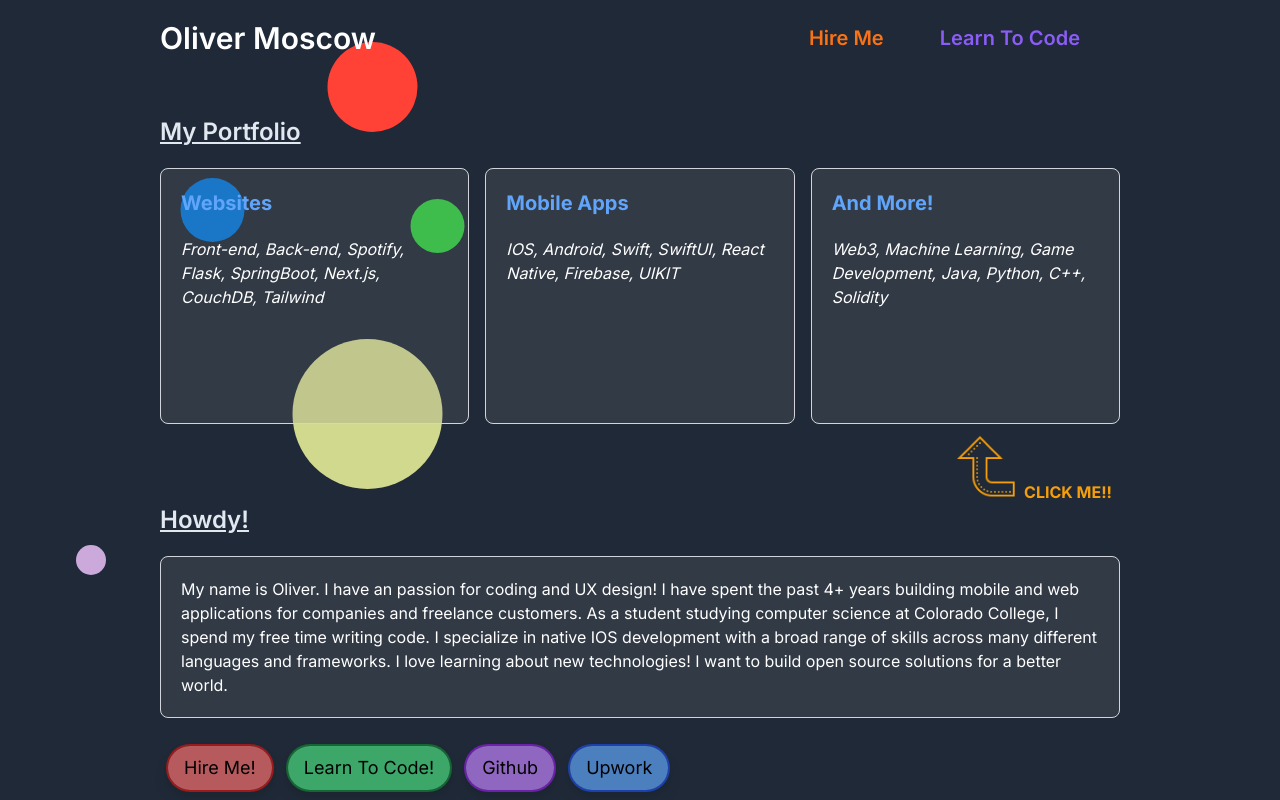
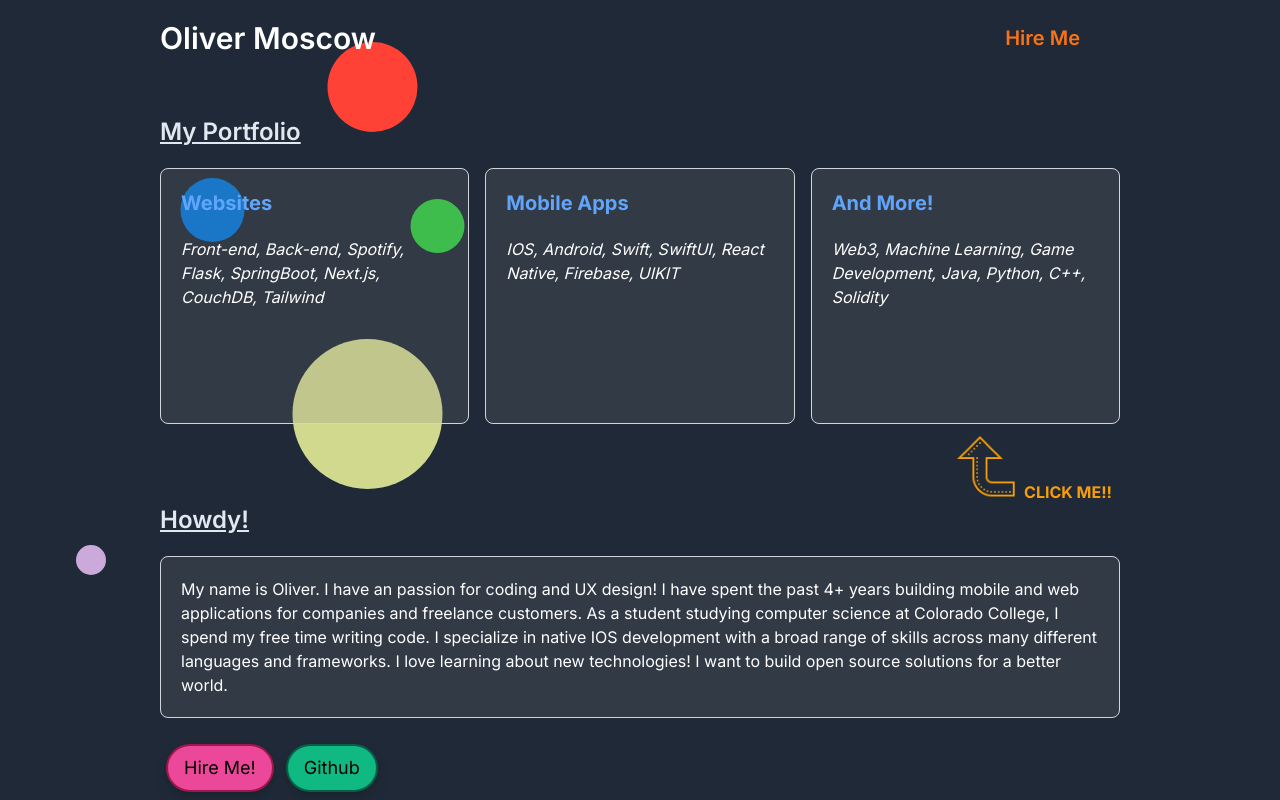
Before and after one commit to OliverMoscow/personal-website, a Next.js app: page / in a window 1280 px wide. Shown: the top 800 px of the page. Built offline with nearby package versions, Linux system fonts and the light colour scheme.

Commit message:
remove lessons

```diff
--- a/components/navbar-mobile.tsx
+++ b/components/navbar-mobile.tsx
@@ -59,11 +59,11 @@ export default function NavbarMobile(props: any) {
             Hire Me
           </a>
         </Link>
-        <Link legacyBehavior href="/lessons">
+        {/* <Link legacyBehavior href="/lessons">
           <a className="block px-3 py-2 text-2xl rounded-md text-base font-medium  focus:outline-none focus: focus:bg-gray-700 text-violet-500">
             Learn To Code
           </a>
-        </Link>
+        </Link> */}
       </div>
       ) : (
         <div>{props.children}</div>
--- a/components/navbar.tsx
+++ b/components/navbar.tsx
@@ -16,13 +16,13 @@ export default function Navbar(props: any) {
                 </button>
               </Link>
             </li>
-            <li className="mr-6">
+            {/* <li className="mr-6">
               <Link href="/lessons">
                 <button className="text-xl px-4 py-2 font-semibold rounded-md hover:bg-gray-700 focus:outline-none focus:bg-gray-700 text-violet-500">
                   Learn To Code
                 </button>
               </Link>
-            </li>
+            </li> */}
           </ul>
         </nav>
       </div>
--- a/pages/hire.tsx
+++ b/pages/hire.tsx
@@ -82,7 +82,7 @@ export default function Hire() {
             required
           />
           <button
-            className="bg-orange-400 hover:bg-blue-400 text-white p-2 my-5 rounded-md bg-opacity-70"
+            className="bg-orange-400 hover:bg-blue-400 text-white p-2 my-5 rounded-md"
             type="submit"
           >
             Get A Custom Quote!
--- a/pages/index.tsx
+++ b/pages/index.tsx
@@ -79,26 +79,27 @@ export default function HireMe() {
           <p>My name is Oliver. I have an passion for coding and UX design! I have spent the past 4+ years building mobile and web applications for companies and freelance customers. As a student studying computer science at Colorado College, I spend my free time writing code. I specialize in native IOS development with a broad range of skills across many different languages and frameworks. I love learning about new technologies! I want to build open source solutions for a better world.</p>
         </div>
         <Link href="/hire">
-        <button className="m-2 text-lg px-4 py-2 rounded-full ring ring-[2px] ring-red-800 text-black drop-shadow-lg bg-red-400 hover:bg-orange-400 hover:ring-orange-600 bg-opacity-70">
+        <button className="m-2 text-lg px-4 py-2 rounded-full ring ring-[2px] ring-pink-800 text-black drop-shadow-lg bg-pink-500 hover:bg-pink-400 hover:ring-pink-600 bg-opacity-100">
             Hire Me!
           </button>
         </Link>
-        <Link href="/lessons">
+        {/* <Link href="/lessons">
           <button className="m-2 text-lg px-4 py-2 rounded-full ring ring-[2px] ring-green-800 text-black drop-shadow-lg bg-green-400 hover:bg-amber-300 hover:ring-amber-800 bg-opacity-70">
             Learn To Code!
           </button>
-        </Link>
+        </Link> */}
         <Link href={"https://github.com/OliverMoscow"}>
-            <button className="m-2 text-lg px-4 py-2 rounded-full ring ring-[2px] ring-purple-800 text-black drop-shadow-lg bg-purple-400 hover:bg-yellow-400 hover:ring-yellow-600 bg-opacity-70">
+        <button className="m-2 text-lg px-4 py-2 rounded-full ring ring-[2px] ring-emerald-800 text-black drop-shadow-lg bg-emerald-500 hover:bg-emerald-400 hover:ring-emerald-600 bg-opacity-100">
+            {/* <button className="m-2 text-lg px-4 py-2 rounded-full ring ring-[2px] ring-purple-800 text-black drop-shadow-lg bg-purple-400 hover:bg-yellow-400 hover:ring-yellow-600 bg-opacity-70"> */}
                 Github
             </button>
         </Link>
-        <Link href={"https://www.upwork.com/freelancers/~01f1aad6eae6cda2b1"}>
+        {/* <Link href={"https://www.upwork.com/freelancers/~01f1aad6eae6cda2b1"}>
             <button className="m-2 text-lg px-4 py-2 rounded-full ring ring-[2px] ring-blue-800 text-black drop-shadow-lg bg-blue-400 hover:bg-orange-300 hover:ring-orange-800 bg-opacity-70">
 
                 Upwork
             </button>
-        </Link>
+        </Link> */}
       </div>
       <div className="my-10">
         <div className="mb-5 text-slate-200">
```
Also changed, not shown: components/lessons.tsx (renamed from pages/lessons.tsx).
